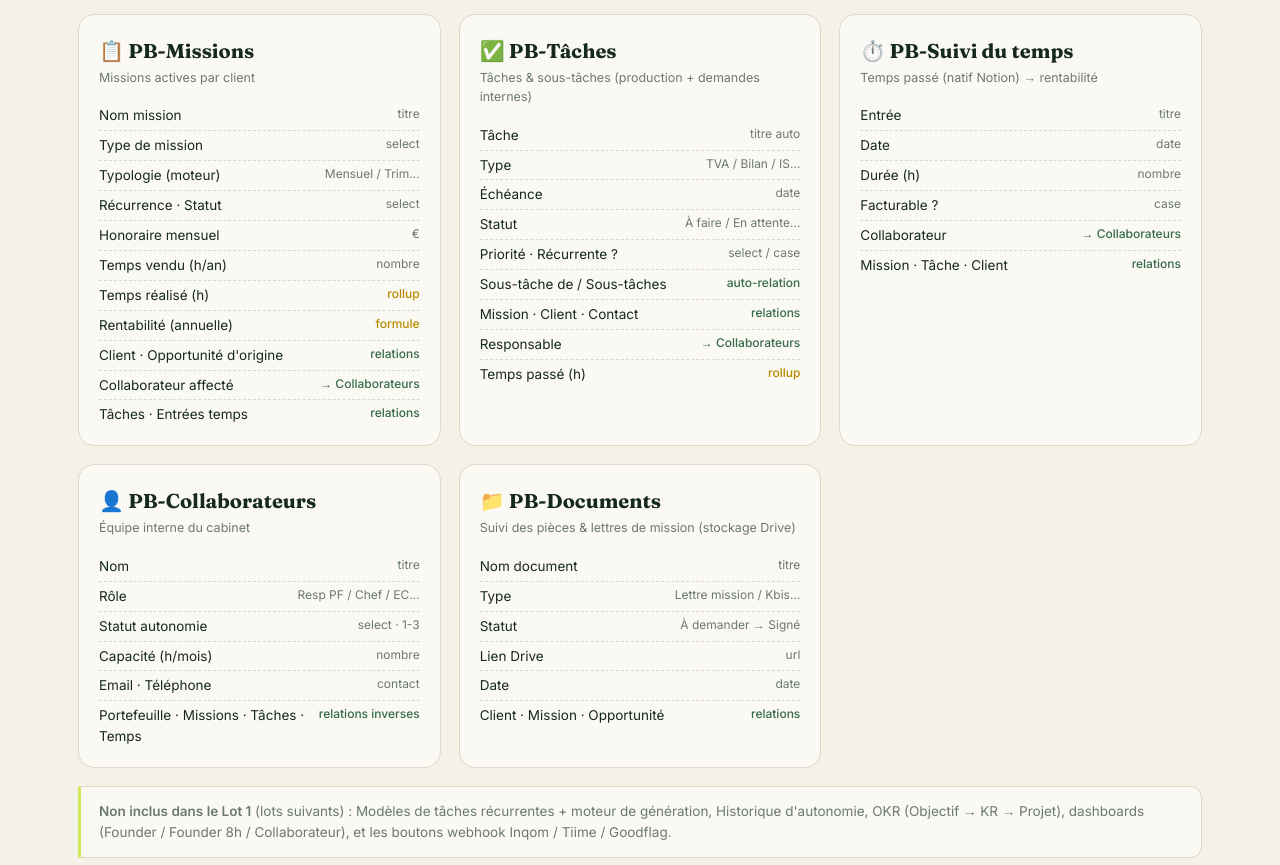
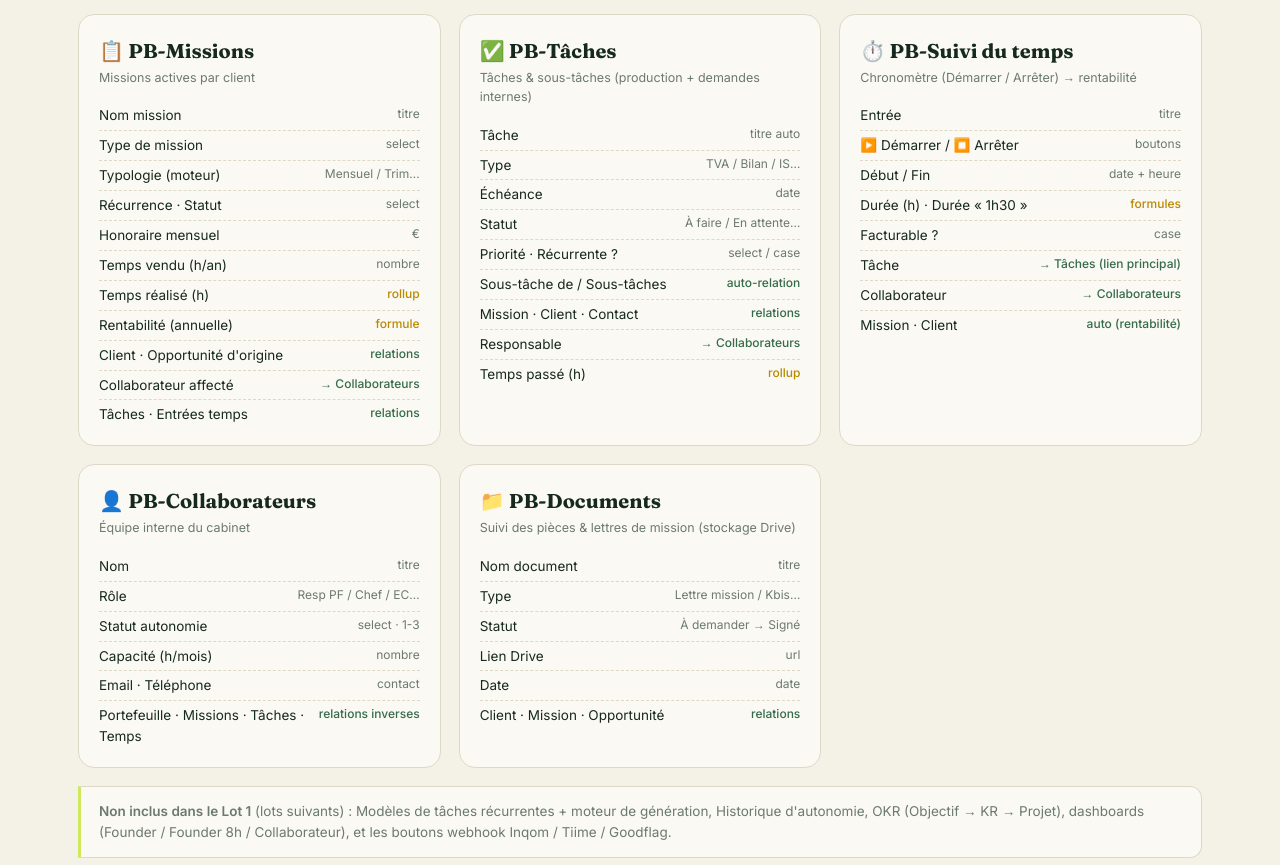
Before and after one commit to rl-akei/pb-notion-schema, a plain HTML site: page index.html in a window 1280 px wide. Shown: the part 3088-3953 px from the top of the page. Drawn offline with Linux system fonts and the light colour scheme.

Commit message:
Suivi du temps : passage en chronomètre (Début/Fin + durée auto)
Co-Authored-By: Claude Opus 4.8 <noreply@anthropic.com>

```diff
--- a/index.html
+++ b/index.html
@@ -273,14 +273,16 @@ erDiagram
 
       <div class="card">
         <h3>⏱️ PB-Suivi du temps</h3>
-        <p class="role">Temps passé (natif Notion) → rentabilité</p>
+        <p class="role">Chronomètre (Démarrer / Arrêter) → rentabilité</p>
         <ul class="fields">
           <li><span class="n">Entrée</span><span class="t">titre</span></li>
-          <li><span class="n">Date</span><span class="t">date</span></li>
-          <li><span class="n">Durée (h)</span><span class="t">nombre</span></li>
+          <li><span class="n">▶️ Démarrer / ⏹️ Arrêter</span><span class="t">boutons</span></li>
+          <li><span class="n">Début / Fin</span><span class="t">date + heure</span></li>
+          <li><span class="n">Durée (h) · Durée « 1h30 »</span><span class="t calc">formules</span></li>
           <li><span class="n">Facturable ?</span><span class="t">case</span></li>
+          <li><span class="n">Tâche</span><span class="t rel">→ Tâches (lien principal)</span></li>
           <li><span class="n">Collaborateur</span><span class="t rel">→ Collaborateurs</span></li>
-          <li><span class="n">Mission · Tâche · Client</span><span class="t rel">relations</span></li>
+          <li><span class="n">Mission · Client</span><span class="t rel">auto (rentabilité)</span></li>
         </ul>
       </div>
 
```
